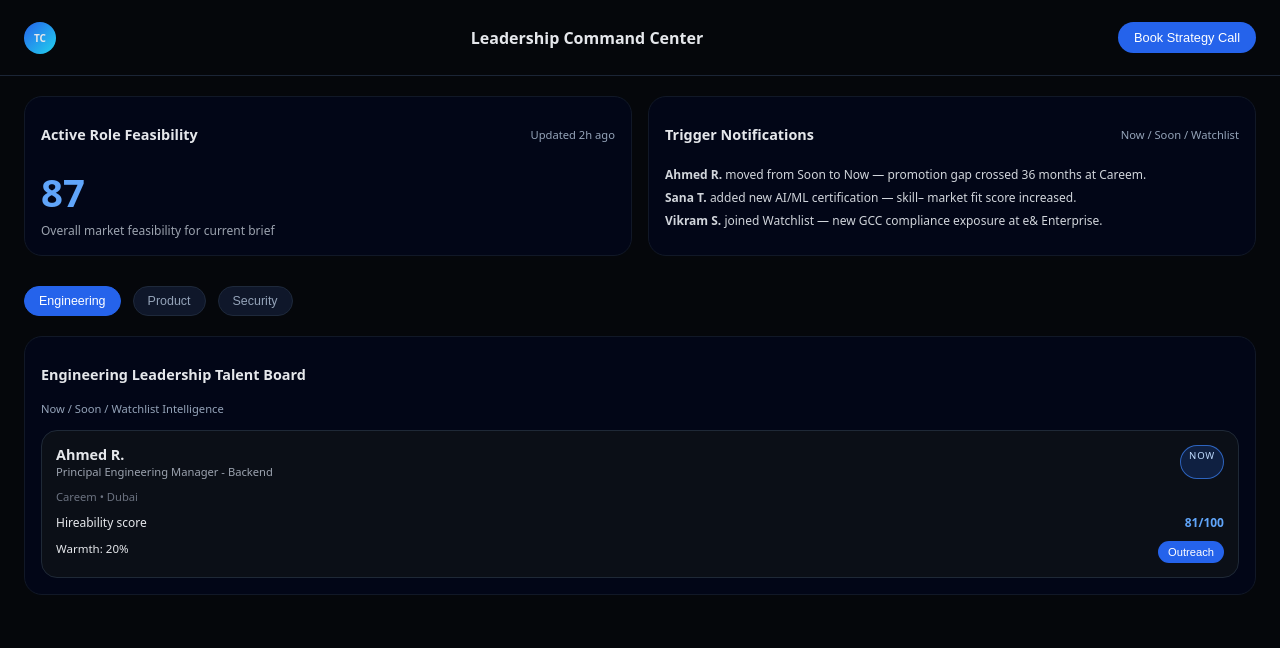
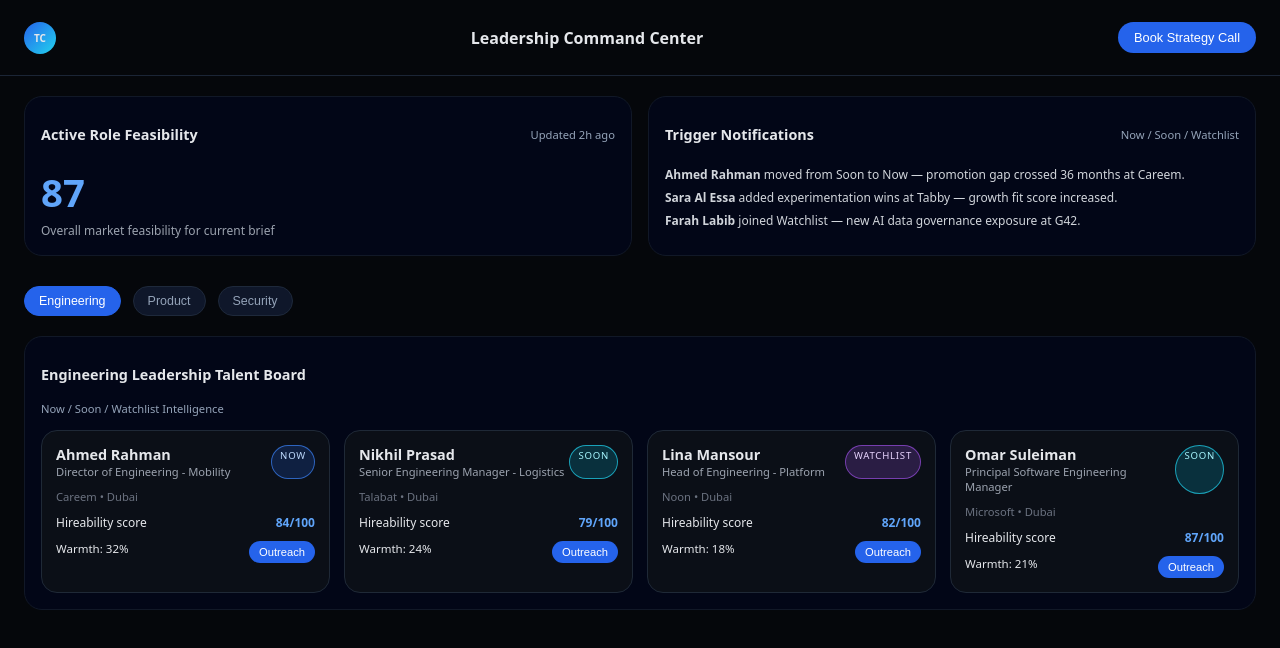
Before and after one commit to Mechazoid14/talent-copilot-dashboard, a React (Create React App) app: page / in a window 1280 px wide. Shown: the top 648 px of the page. Built offline with nearby package versions, Linux system fonts and the light colour scheme.

Commit message:
Add expanded GCC leadership profiles

```diff
--- a/src/App.js
+++ b/src/App.js
@@ -1,43 +1,156 @@
 import React, { useState } from "react";
 import "./App.css";
 
-// Leadership candidates (sample data)
+// Leadership candidates (realistic GCC-style profiles)
 const candidates = [
+  // ENGINEERING LEADERS
   {
     id: 1,
-    name: "Ahmed R.",
-    title: "Principal Engineering Manager - Backend",
+    name: "Ahmed Rahman",
+    title: "Director of Engineering - Mobility",
     company: "Careem",
     location: "Dubai",
     domain: "engineering",
-    hireabilityScore: 81,
+    hireabilityScore: 84,
     readinessTier: "now",
-    signals: ["Promotion gap 34 months", "Cloud scale", "Market pressure"],
-    warmth: 0.2,
+    signals: ["Promotion gap 38 months", "Led microservices migration", "Team of 40+ engineers"],
+    warmth: 0.32,
   },
   {
     id: 2,
-    name: "Sana T.",
-    title: "Principal Product Manager - AI/ML",
+    name: "Nikhil Prasad",
+    title: "Senior Engineering Manager - Logistics",
+    company: "Talabat",
+    location: "Dubai",
+    domain: "engineering",
+    hireabilityScore: 79,
+    readinessTier: "soon",
+    signals: ["Checkout latency reduction", "High-traffic systems", "Works closely with product"],
+    warmth: 0.24,
+  },
+  {
+    id: 3,
+    name: "Lina Mansour",
+    title: "Head of Engineering - Platform",
+    company: "Noon",
+    location: "Dubai",
+    domain: "engineering",
+    hireabilityScore: 82,
+    readinessTier: "watchlist",
+    signals: ["Cloud cost optimisation", "Platform reliability", "Multi-country ownership"],
+    warmth: 0.18,
+  },
+  {
+    id: 4,
+    name: "Omar Suleiman",
+    title: "Principal Software Engineering Manager",
+    company: "Microsoft",
+    location: "Dubai",
+    domain: "engineering",
+    hireabilityScore: 87,
+    readinessTier: "soon",
+    signals: ["Azure-scale ownership", "Influences global roadmap"],
+    warmth: 0.21,
+  },
+
+  // PRODUCT LEADERS
+  {
+    id: 5,
+    name: "Sara Al Essa",
+    title: "Senior Product Manager - Growth",
+    company: "Tabby",
+    location: "Dubai",
+    domain: "product",
+    hireabilityScore: 81,
+    readinessTier: "now",
+    signals: ["Experimentation culture", "Checkout conversion wins", "Owns PLG initiatives"],
+    warmth: 0.35,
+  },
+  {
+    id: 6,
+    name: "Harish Verma",
+    title: "Principal Product Manager - AI Experiences",
     company: "Microsoft",
     location: "Dubai",
     domain: "product",
-    hireabilityScore: 75,
+    hireabilityScore: 78,
     readinessTier: "soon",
-    signals: ["AI strategy", "Relocation friendly"],
-    warmth: 0.15,
+    signals: ["AI/ML feature ownership", "Cross-org influence"],
+    warmth: 0.22,
   },
   {
-    id: 3,
-    name: "Vikram S.",
-    title: "Senior Manager - Information Security",
+    id: 7,
+    name: "Dalia Khaled",
+    title: "Director of Product - Marketplace",
+    company: "Yalla",
+    location: "Dubai",
+    domain: "product",
+    hireabilityScore: 80,
+    readinessTier: "watchlist",
+    signals: ["Monetisation strategy", "Consumer engagement"],
+    warmth: 0.16,
+  },
+  {
+    id: 8,
+    name: "Amir Farouk",
+    title: "Lead Product Manager - Media & Streaming",
+    company: "Anghami",
+    location: "Abu Dhabi",
+    domain: "product",
+    hireabilityScore: 76,
+    readinessTier: "soon",
+    signals: ["Subscription funnels", "Cross-border markets"],
+    warmth: 0.2,
+  },
+
+  // SECURITY LEADERS
+  {
+    id: 9,
+    name: "Rehan Ali",
+    title: "Senior Manager - Cyber Defense",
     company: "e& Enterprise",
     location: "Abu Dhabi",
     domain: "security",
-    hireabilityScore: 68,
+    hireabilityScore: 73,
+    readinessTier: "now",
+    signals: ["Incident response lead", "24/7 SOC exposure"],
+    warmth: 0.3,
+  },
+  {
+    id: 10,
+    name: "Farah Labib",
+    title: "Head of Security & Compliance",
+    company: "G42",
+    location: "Abu Dhabi",
+    domain: "security",
+    hireabilityScore: 77,
+    readinessTier: "soon",
+    signals: ["Cloud compliance at scale", "AI data governance"],
+    warmth: 0.23,
+  },
+  {
+    id: 11,
+    name: "Nabeel Zahid",
+    title: "Principal Consultant - Offensive Security",
+    company: "DarkMatter",
+    location: "Abu Dhabi",
+    domain: "security",
+    hireabilityScore: 72,
     readinessTier: "watchlist",
-    signals: ["Cloud security", "Compliance ownership"],
-    warmth: 0.1,
+    signals: ["Red teaming", "Gov & critical infra exposure"],
+    warmth: 0.17,
+  },
+  {
+    id: 12,
+    name: "Priya Chand",
+    title: "Regional Security Architect - Zero Trust",
+    company: "Cisco",
+    location: "Dubai",
+    domain: "security",
+    hireabilityScore: 75,
+    readinessTier: "soon",
+    signals: ["Zero trust rollouts", "Multi-cloud security"],
+    warmth: 0.21,
   },
 ];
 
@@ -134,16 +247,16 @@ Would you be open to a short, no-commitment conversation to explore whether this
             </div>
             <ul className="notif-list">
               <li>
-                <strong>Ahmed R.</strong> moved from Soon to Now — promotion
+                <strong>Ahmed Rahman</strong> moved from Soon to Now — promotion
                 gap crossed 36 months at Careem.
               </li>
               <li>
-                <strong>Sana T.</strong> added new AI/ML certification — skill–
-                market fit score increased.
+                <strong>Sara Al Essa</strong> added experimentation wins at
+                Tabby — growth fit score increased.
               </li>
               <li>
-                <strong>Vikram S.</strong> joined Watchlist — new GCC
-                compliance exposure at e&amp; Enterprise.
+                <strong>Farah Labib</strong> joined Watchlist — new AI data
+                governance exposure at G42.
               </li>
             </ul>
           </div>
@@ -258,8 +371,7 @@ Would you be open to a short, no-commitment conversation to explore whether this
                 Copy message
               </button>
               <button className="secondary-btn" onClick={closeOutreach}>
-                Close
-              </button>
+                Close</button>
             </div>
           </div>
         </div>
```
